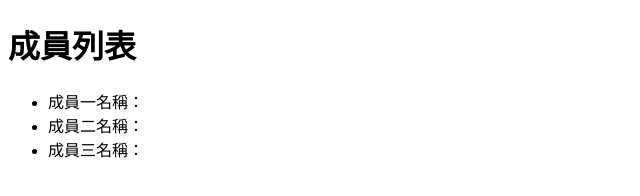
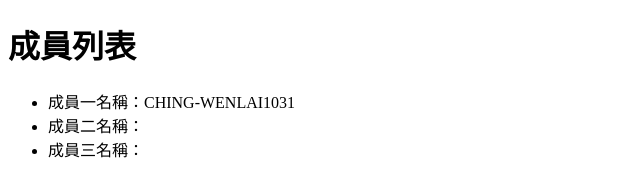
Before and after one commit to CHING-WENLAI1031/0120, a plain HTML site: page index.html in a window 1280 px wide. Shown: the whole page, without its empty margins (0-640 px from the left). Drawn offline with Linux system fonts and the light colour scheme.

Commit message:
新增成員一名字

```diff
--- a/index.html
+++ b/index.html
@@ -8,7 +8,7 @@
 <body>
     <h1>成員列表</h1>
     <ul>
-        <li>成員一名稱：</li>
+        <li>成員一名稱：CHING-WENLAI1031 </li>
         <li>成員二名稱：</li>
         <li>成員三名稱：</li>
     </ul>
```
